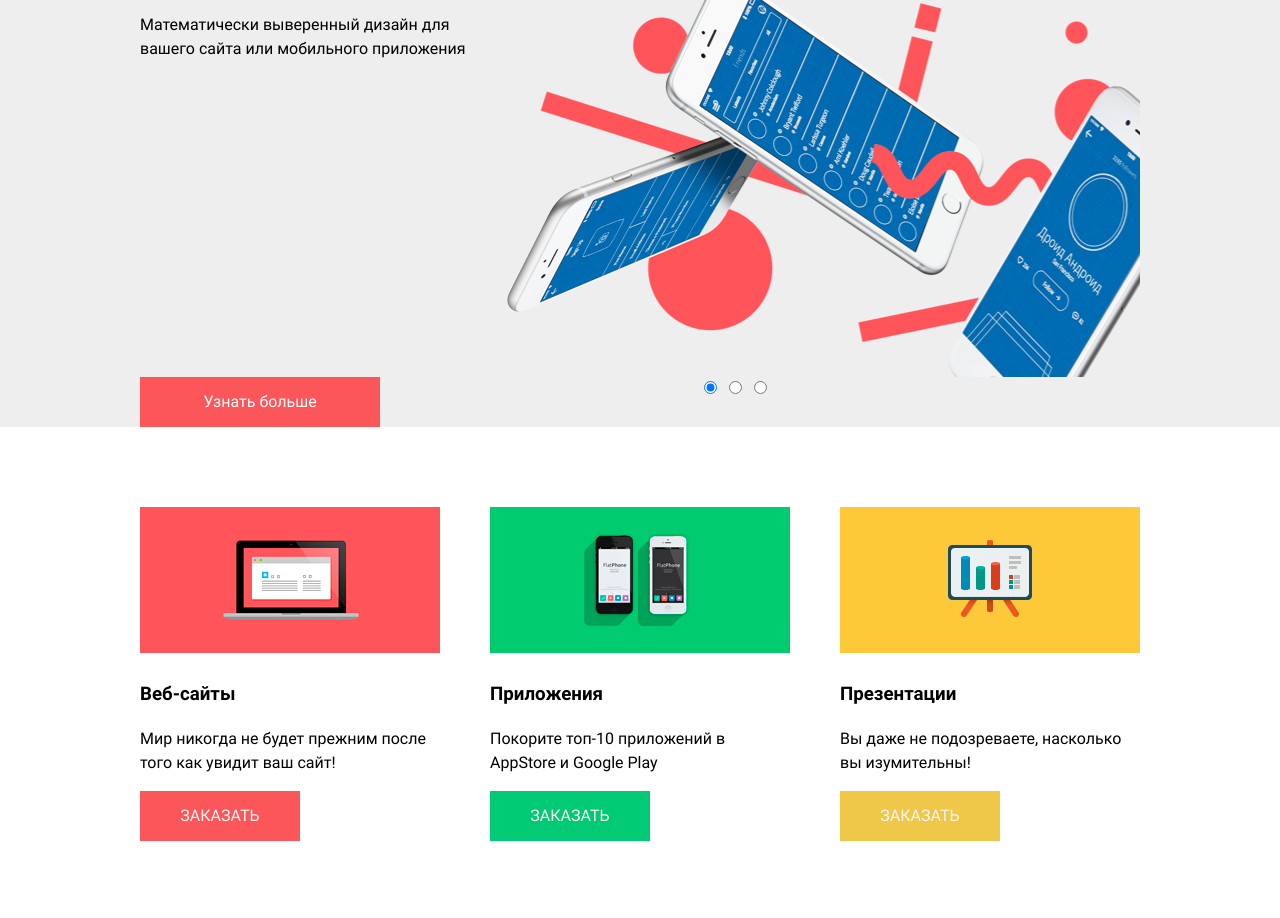
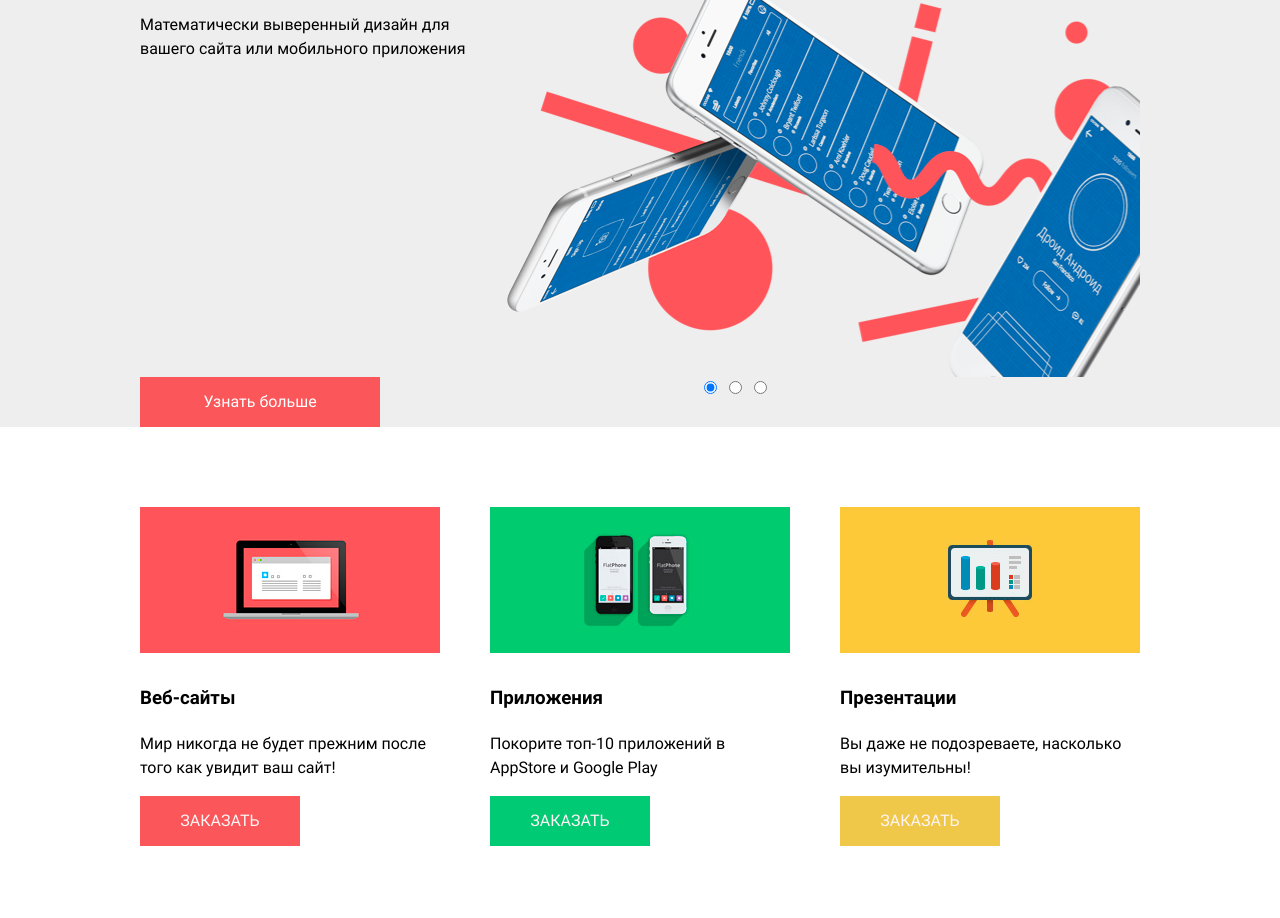
Before and after one commit to the-rubbiest/1157027-nerds-26, a plain HTML site: page index.html in a window 1280 px wide. Shown: the part 165-1083 px from the top of the page. Drawn offline with Linux system fonts and the light colour scheme.

Commit message:
Set service icons via css

```diff
--- a/css/style.css
+++ b/css/style.css
@@ -480,3 +480,36 @@ body {
   display: flex;
   justify-content: space-between;
 }
+
+.site-icon {
+  box-sizing: border-box;
+  display: block;
+  content: '';
+  background-image: url("../img/site.png");
+  background-repeat: no-repeat;
+  height: 146px;
+  width: 300px;
+  margin-bottom: 30px;
+}
+
+.app-icon {
+  box-sizing: border-box;
+  display: block;
+  content: '';
+  background-image: url("../img/applications.png");
+  background-repeat: no-repeat;
+  height: 146px;
+  width: 300px;
+  margin-bottom: 30px;
+}
+
+.presentation-icon {
+  box-sizing: border-box;
+  display: block;
+  content: '';
+  background-image: url("../img/presentation.png");
+  background-repeat: no-repeat;
+  height: 146px;
+  width: 300px;
+  margin-bottom: 30px;
+}
--- a/index.html
+++ b/index.html
@@ -73,9 +73,7 @@
     <main>
       <section class="services">
         <div class="service">
-          <div>
-            <img src="img/site.png" alt="Иконка веб-сайта">
-          </div>
+          <div class="site-icon"></div>
           <div class="service-content">
             <h3>
               Веб-сайты
@@ -90,9 +88,7 @@
           </a>
         </div>
         <div class="service">
-          <div>
-            <img src="img/applications.png" alt="Иконка мобильного приложения">
-          </div>
+          <div class="app-icon"></div>
           <div class="service-content">
             <h3>
               Приложения
@@ -106,9 +102,7 @@
           </a>
         </div>
         <div class="service">
-          <div>
-            <img src="img/presentation.png" alt="Иконка презентации">
-          </div>
+          <div class="presentation-icon"></div>
           <div class="service-content">
             <h3>
               Презентации
```
